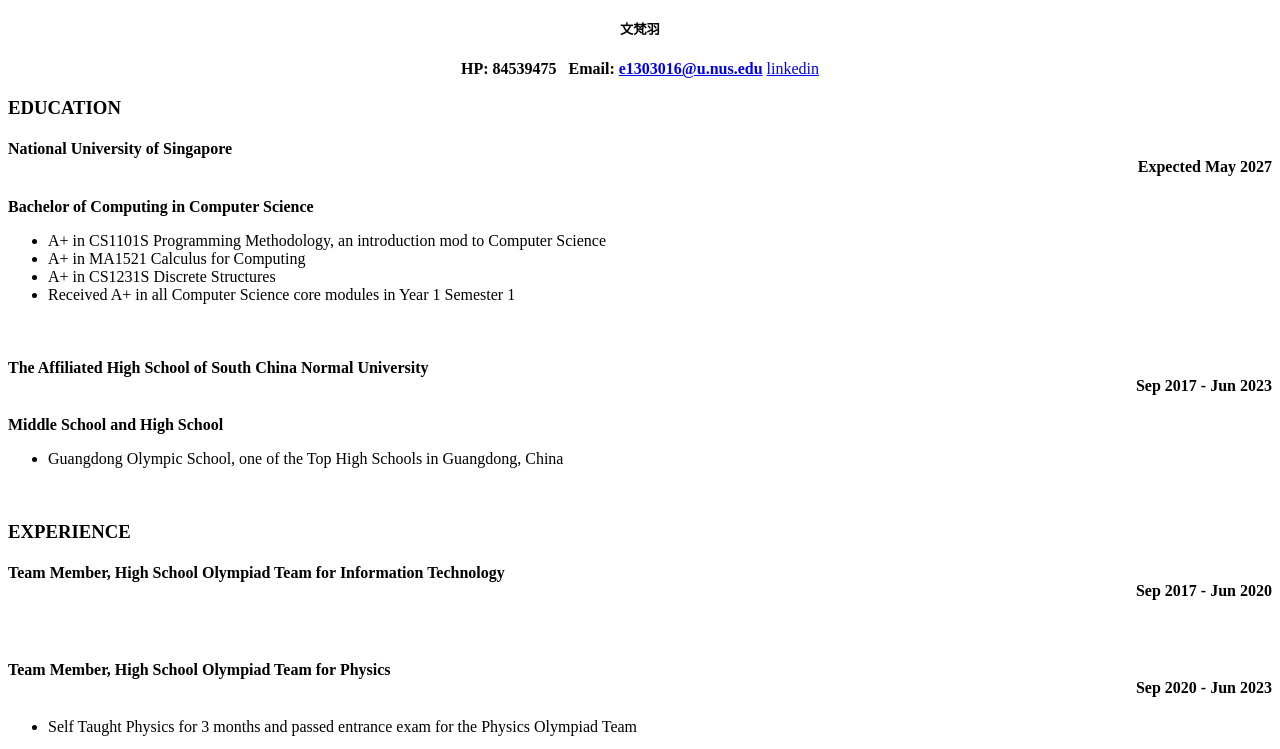
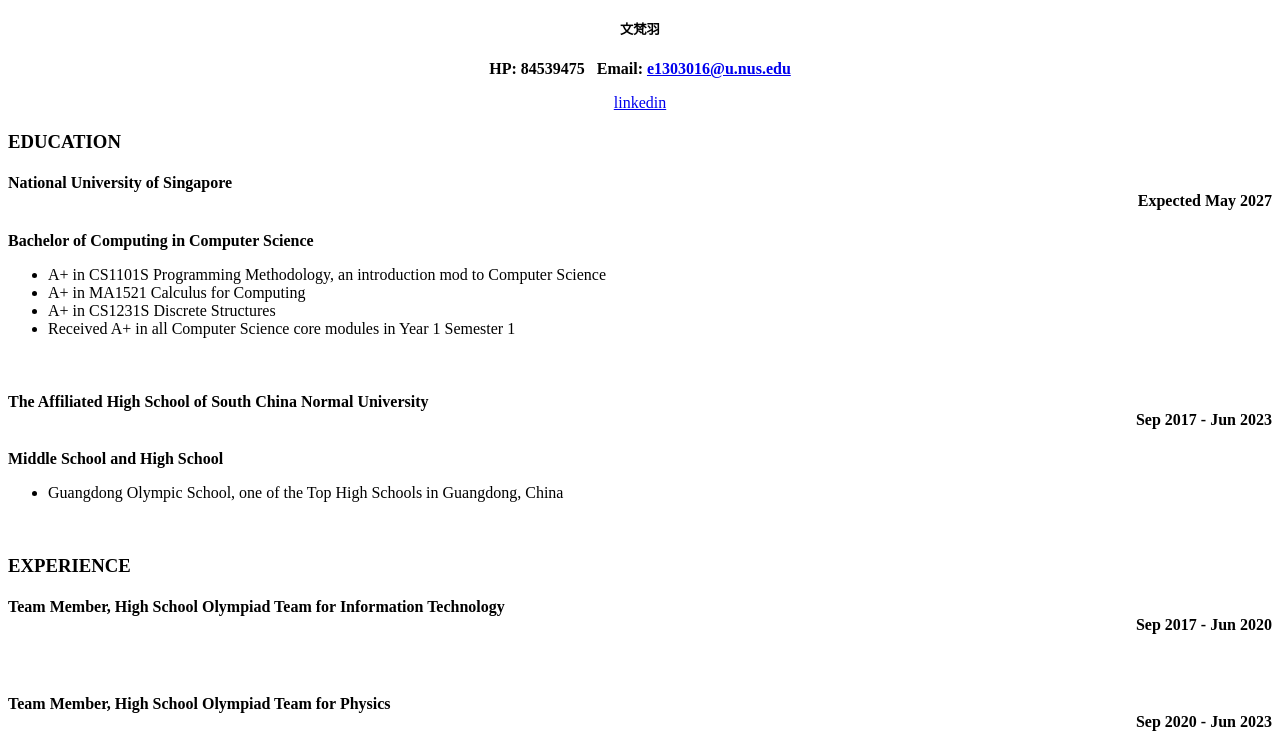
Before and after one commit to WenFanyu/WenFanyu.github.io, a plain HTML site: page index.html in a window 1280 px wide. Shown: the part 38-787 px from the top of the page. Drawn offline with Linux system fonts and the light colour scheme.

Commit message:
Update index.html

```diff
--- a/index.html
+++ b/index.html
@@ -7,7 +7,7 @@
 
 <b>HP: 84539475      Email: <a href="mailto:e1303016@u.nus.edu">e1303016@u.nus.edu</a> </b>
 
-<a href="https://www.linkedin.com/in/fanyu-wen-176b14289/">linkedin</a>
+<p><a href="https://www.linkedin.com/in/fanyu-wen-176b14289/">linkedin</a></p>
 
 </div>
 </div>
```
